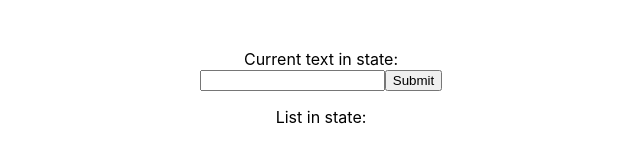
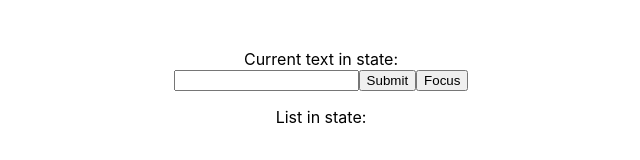
Before and after one commit to rusinovarusya/react-intensive, a React (Create React App) app: page / in a window 1280 px wide. Shown: the part 311-471 px from the top of the page, without its empty margins (319-959 px from the left). Built offline with nearby package versions, Linux system fonts and the light colour scheme.

Commit message:
feature: add button for focus

```diff
--- a/src/class-component/ClassComponent.tsx
+++ b/src/class-component/ClassComponent.tsx
@@ -1,4 +1,4 @@
-import React from "react";
+import React, { createRef } from "react";
 import List from "../list/List";
 import Item from "../item/Item";
 
@@ -8,12 +8,14 @@ interface StateType {
 };
 
 
-  class ClassComponent extends React.Component<{}, StateType> {
+class ClassComponent extends React.Component<{}, StateType> {
+  private textInput: React.RefObject<HTMLInputElement>;
   constructor(props: any) {
     super(props);
+    this.textInput = createRef();
     this.state = {
       text: "",
-      list: []
+      list: [],
     };
 
     console.log("constructor");
@@ -28,9 +30,13 @@ interface StateType {
     this.setState((state, props) => {
       return {
         text: "",
-        list: [...state.list, state.text]
+        list: [...state.list, state.text],
       }
     });
+  }
+
+  handleFocus = () => {
+    this.textInput.current?.focus();
   }
 
 
@@ -51,8 +57,9 @@ interface StateType {
       <div className="class-component">
         <div>Current text in state: {this.state.text}</div>
         <form>
-          <input type="text" name="inputText" id="inputText" value={this.state.text} onChange={this.handleInput} />
+          <input type="text" name="inputText" id="inputText" value={this.state.text} onChange={this.handleInput} ref={this.textInput} />
           <button type="button" onClick={this.handleSubmit} disabled={this.state.text === "реакт"}>Submit</button>
+          <button type="button" onClick={this.handleFocus}>Focus</button>
         </form>
         <List>{this.state.list.map((item, index) => <Item key={index} content={item}/>)}</List>
       </div>
```
